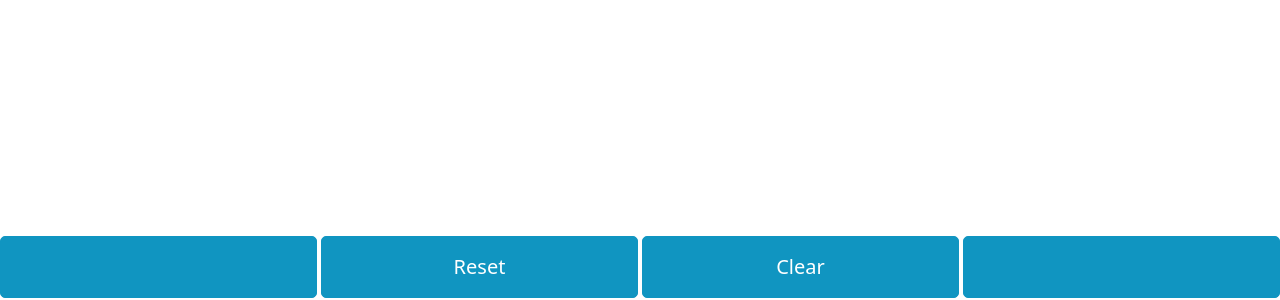
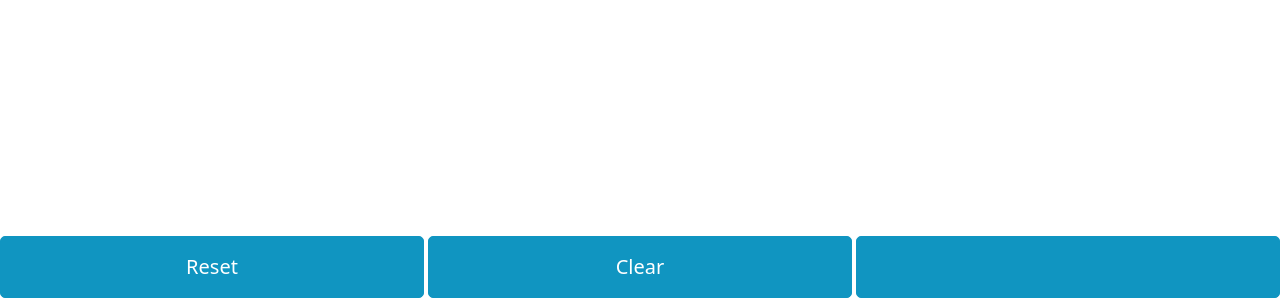
Before and after one commit to khangtranduc/dvroutingsim, a SvelteKit app: page / in a window 1280 px wide. Shown: the part 500-800 px from the top of the page. Built offline with nearby package versions, Linux system fonts and the light colour scheme.

Commit message:
cleaning

```diff
--- a/src/routes/+page.svelte
+++ b/src/routes/+page.svelte
@@ -203,7 +203,7 @@
 />
 
 <buttongroup>
-    <button on:click={back}><iconify-icon icon="lucide:step-back"/></button>
+    <!-- <button on:click={back}><iconify-icon icon="lucide:step-back"/></button> -->
     <button on:click={reset}>Reset</button>
     <button on:click={clear}>Clear</button>
     <button on:click={forward}><iconify-icon icon="lucide:step-forward"/></button>
```
